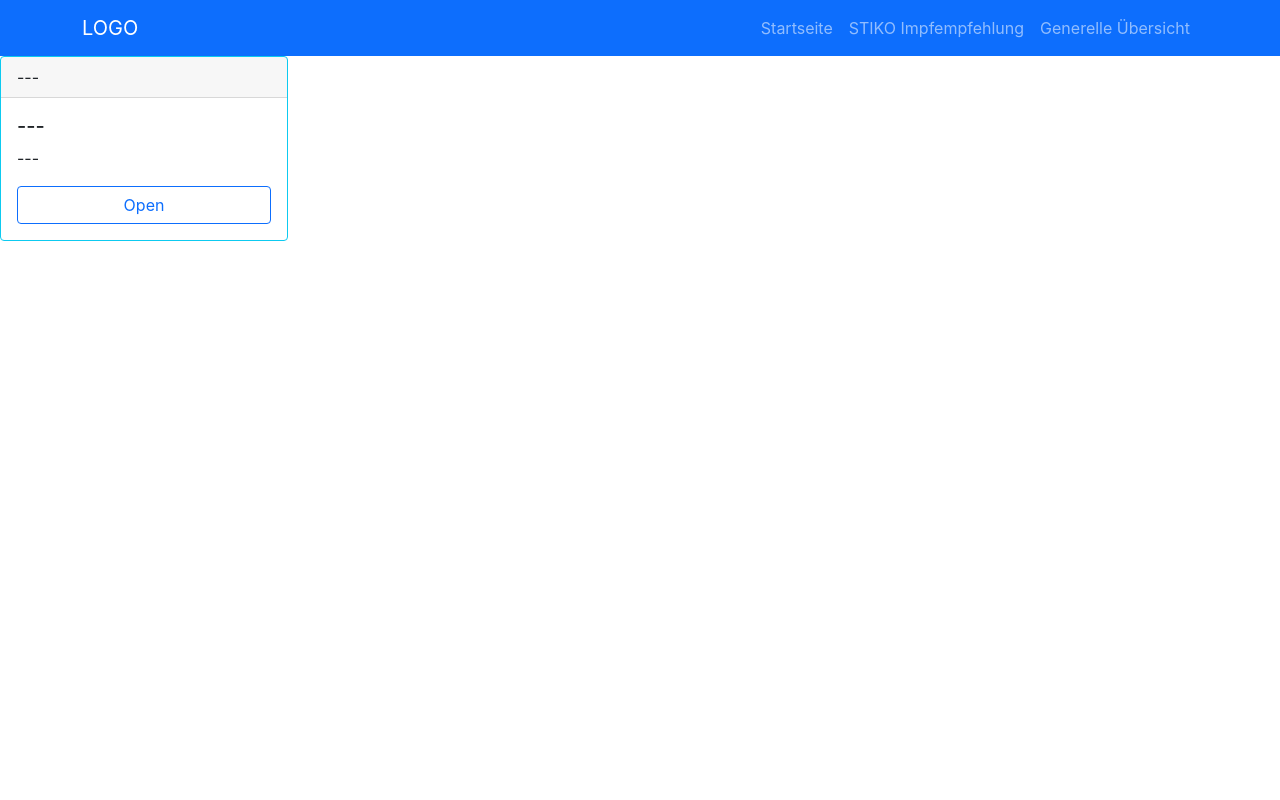
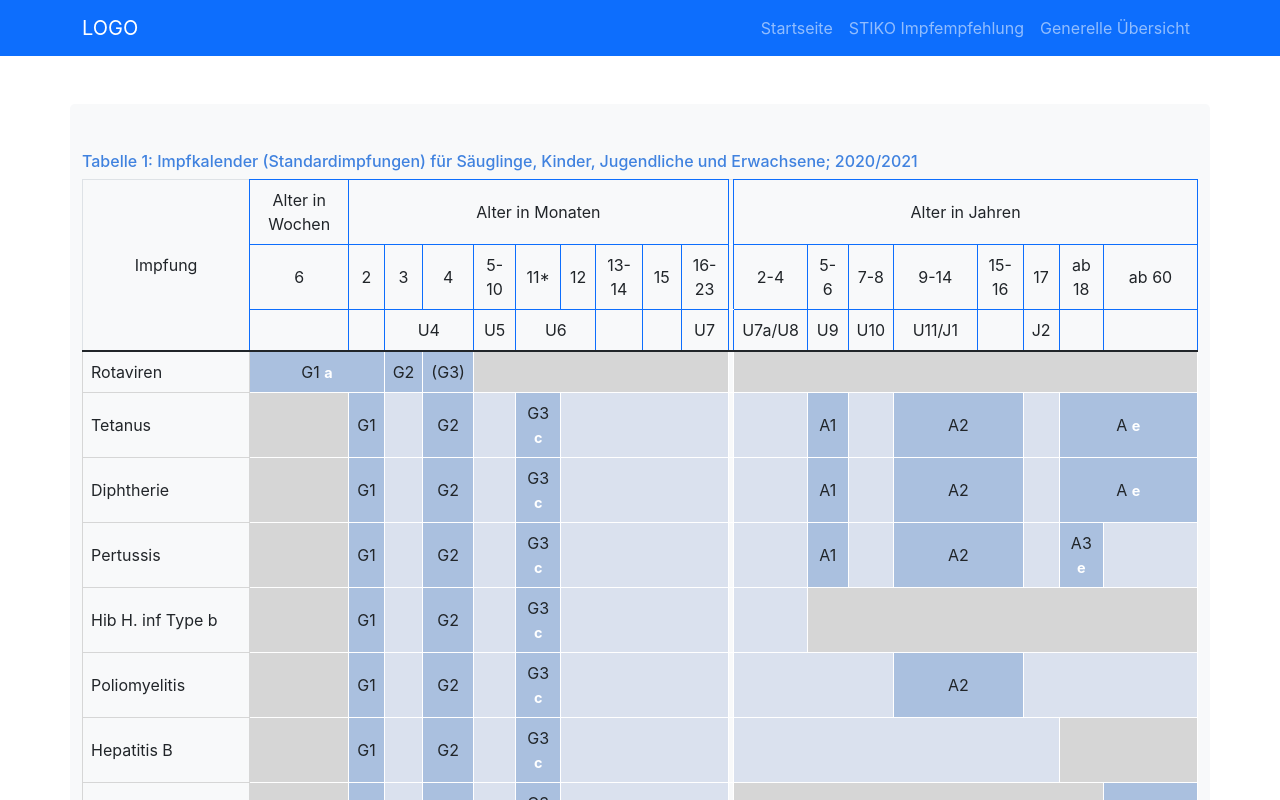
Before and after one commit to bemme001/Impfkalender, a React (Create React App) app: page /stiko-empfehlungen in a window 1280 px wide. Shown: the top 800 px of the page. Built offline with nearby package versions, Linux system fonts and the light colour scheme.

Commit message:
added: link to stiko recommendation in navi

```diff
--- a/src/App.js
+++ b/src/App.js
@@ -1,9 +1,9 @@
 import React from "react";
 import './App.css';
-import HomePageMain from "./HomePage/HomePageMain";
-import NavbarMain from "./Header/NavbarMain";
+import HomePageMain from "./components/HomePage/HomePageMain";
+import NavbarMain from "./components/Header/NavbarMain";
 import {BrowserRouter, Route, Routes} from "react-router-dom";
-import HomePageCardElement from "./HomePage/HomePageCardElement";
+import SRMain from "./components/stikoRecommendation/SRMain";
 
 function App() {
   return (
@@ -11,7 +11,7 @@
       <NavbarMain />
       <Routes>
         <Route path="/" element={<HomePageMain />} />
-        <Route path="stiko-empfehlungen" element={<HomePageCardElement />} />
+        <Route path="stiko-empfehlungen" element={<SRMain />} />
       </Routes>
     </BrowserRouter>
   );
--- a/src/components/stikoRecommendation/SRMain.js
+++ b/src/components/stikoRecommendation/SRMain.js
@@ -11,6 +11,7 @@
   return (
     <Container fluid="xl">
       <Row className="bg-light mt-5 mb-5 rounded-3 pb-4 pt-5">
+        <h6 className="mb-2" style={{color: "#4082df"}}>Tabelle 1: Impfkalender (Standardimpfungen) für Säuglinge, Kinder, Jugendliche und Erwachsene; 2020/2021</h6>
         <SRTable recommendation={recommendation}/>
         <SrTableDescription />
       </Row>
```
Also changed, not shown: src/components/Header/NavbarMain.js (renamed from src/Header/NavbarMain.js), src/components/HomePage/HomePageCardElement.js (renamed from src/HomePage/HomePageCardElement.js), src/components/HomePage/HomePageMain.js (renamed from src/HomePage/HomePageMain.js).
